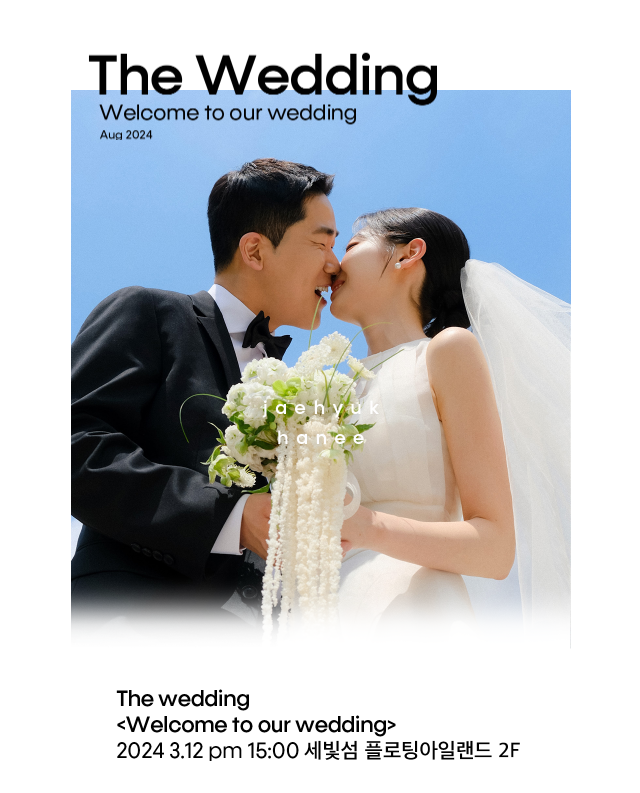
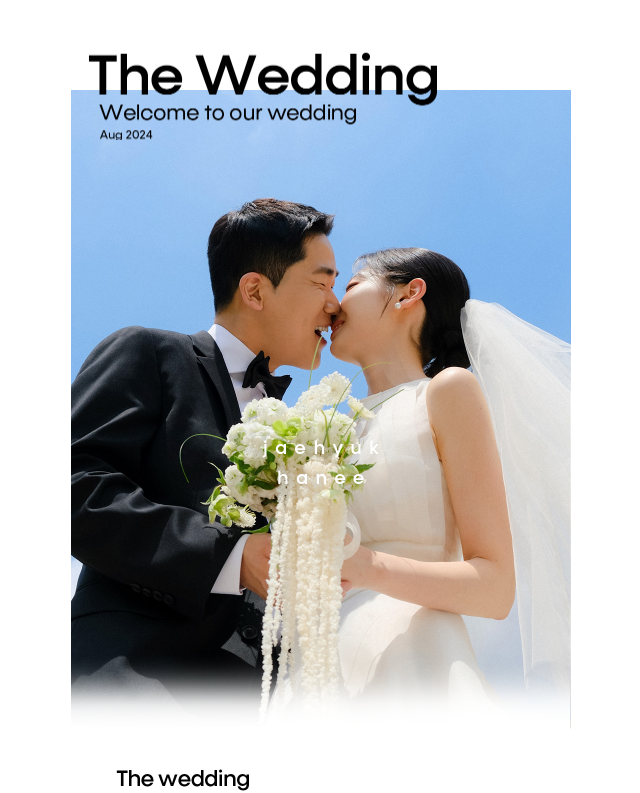
Before and after one commit to dove209/wedding_card, a React (Vite) app: page / in a window 1280 px wide. Shown: the top 793 px of the page, without its empty margins (319-959 px from the left). Built offline with nearby package versions, Linux system fonts and the light colour scheme.

Commit message:
Update Home.jsx

```diff
--- a/src/components/Home.jsx
+++ b/src/components/Home.jsx
@@ -30,7 +30,7 @@ const TopTitle = styled.div`
 
 const MainImg = styled.div`
   width: 100%;
-  height: 70vh;
+  height: 80vh;
   max-height: 668px;
   background: no-repeat center center url('/img/main_img.jpg');
   background-size: cover;
```
